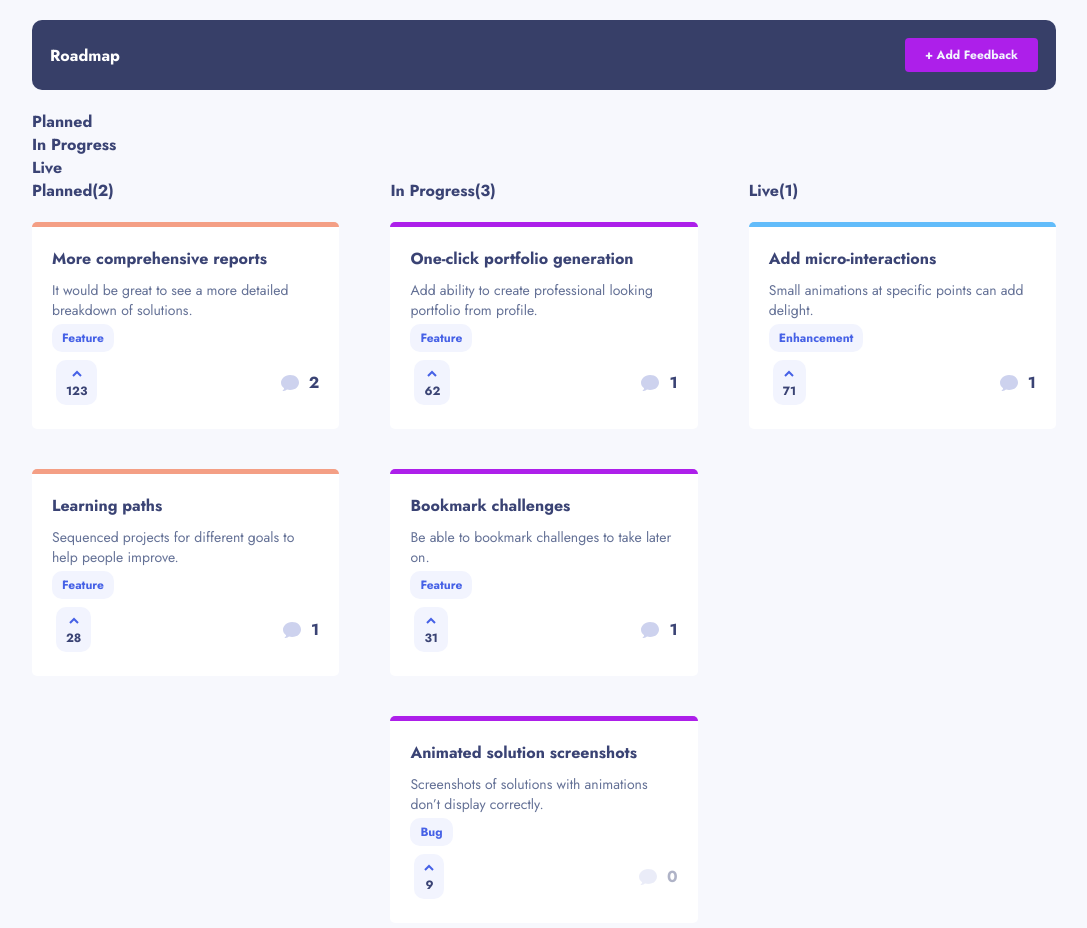
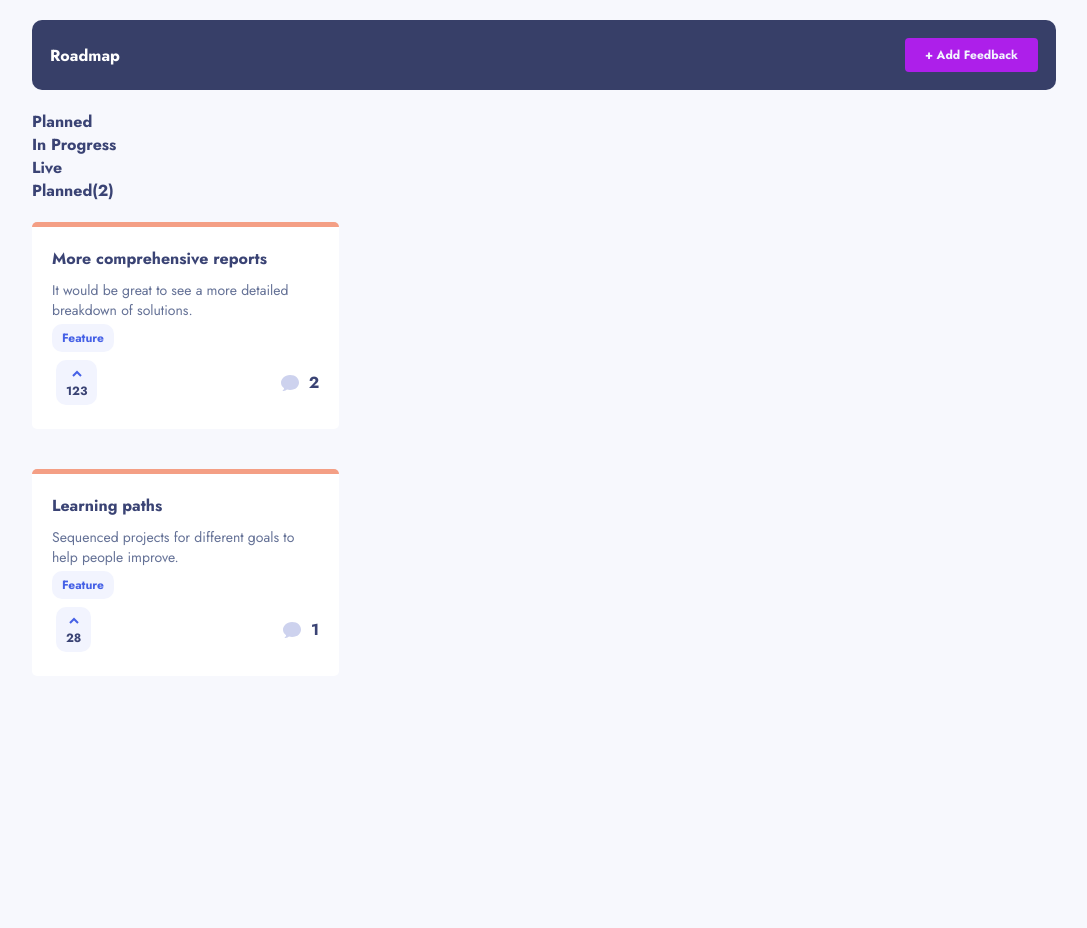
Before and after one commit to catli-unbounce/product_idea_board, a React (Create React App) app: page /roadmap in a window 1280 px wide. Shown: the top 928 px of the page, without its empty margins (96-1183 px from the left). After the commit the page ends 800 px from the top, so only its background shows below. Built offline with nearby package versions, Linux system fonts and the light colour scheme.

Commit message:
Added filtering by selected navigation

```diff
--- a/src/components/RoadmapList/RoadmapList.module.scss
+++ b/src/components/RoadmapList/RoadmapList.module.scss
@@ -42,14 +42,11 @@
                 }
             }
 
-
             .active {
                 border-bottom: solid $fuschia 5px;
                 margin-bottom: -1px;
                 opacity: 1;
             }
-
-
 
         }
 
--- a/src/components/RoadmapList/index.js
+++ b/src/components/RoadmapList/index.js
@@ -31,9 +31,17 @@ const RoadmapList = ({planned, inProgress, live}) => {
             </div>
 
             <div className="roadmap_list__container">
-                <div className="roadmap_list__planned"><h4>Planned({plannedList.length ? plannedList.length : 0})</h4>{plannedList}</div>
-                <div className="roadmap_list__inProgress"><h4>In Progress({inProgress.length ? inProgress.length : 0})</h4>{inProgressList}</div>
-                <div className="roadmap_list__live"><h4>Live({live.length ? live.length : 0})</h4>{liveList}</div>
+                {activeNav === "planned" &&
+                    <div className="roadmap_list__planned"><h4>Planned({plannedList.length ? plannedList.length : 0})</h4>{plannedList}</div>
+                }
+                {activeNav === "in-progress" &&
+                    <div className="roadmap_list__inProgress"><h4>In Progress({inProgress.length ? inProgress.length : 0})</h4>{inProgressList}</div>
+                }
+
+                {activeNav === "live" &&
+                    <div className="roadmap_list__live"><h4>Live({live.length ? live.length : 0})</h4>{liveList}</div>
+                }
+
             </div>
         </div>
     )
```
